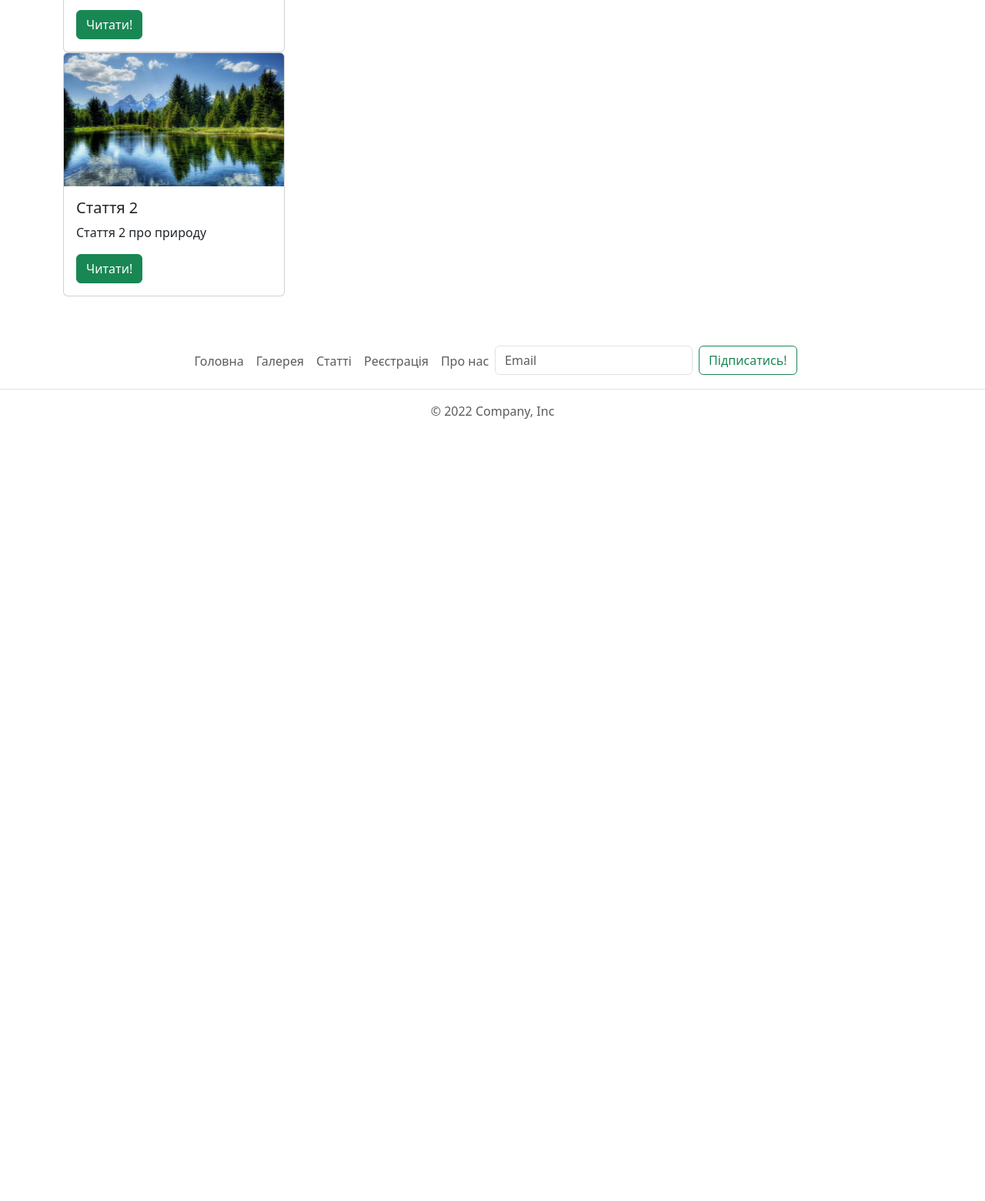
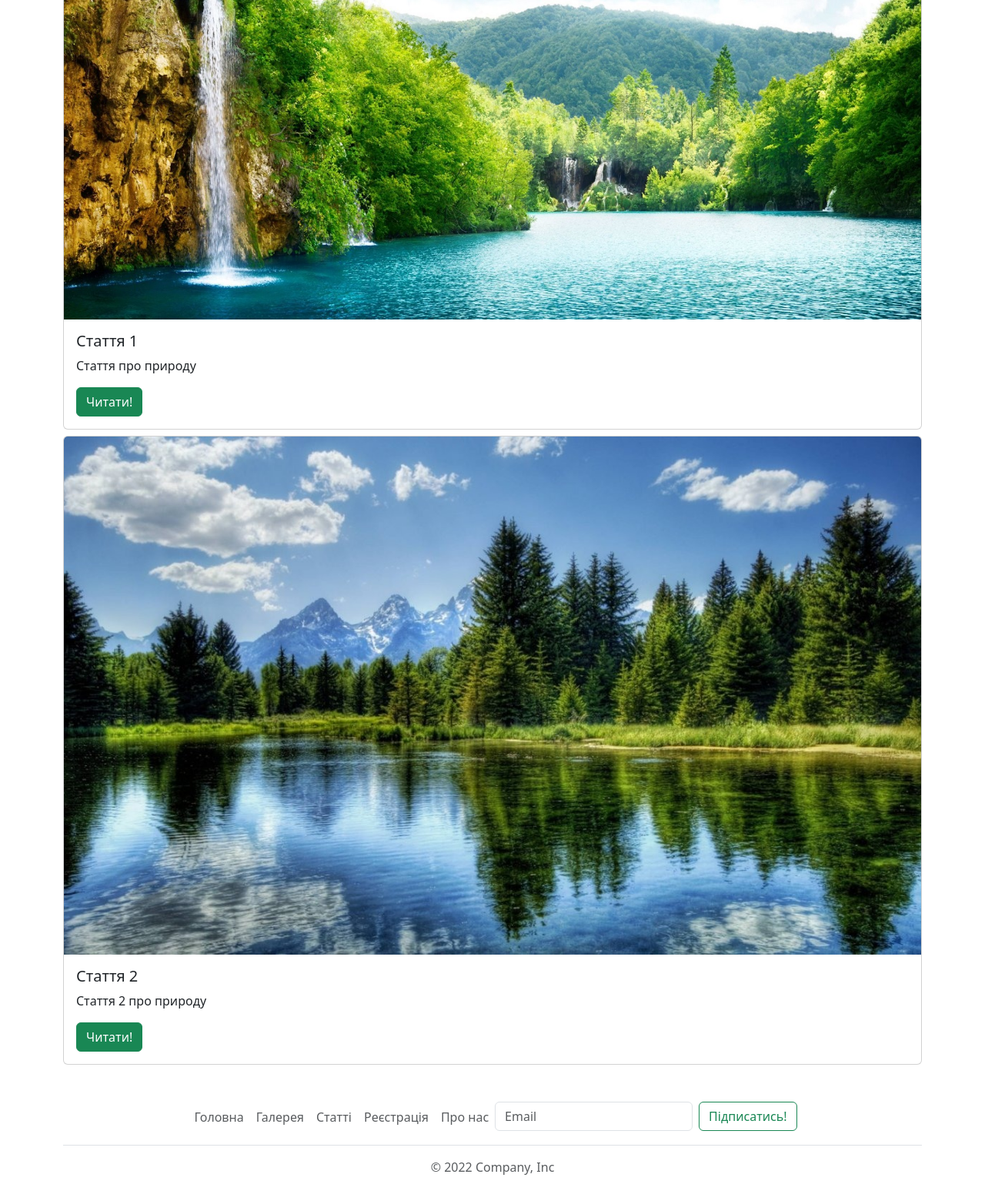
Before and after one commit to Kirashchuk/bootstrap-homework, a website: page index.html in a window 1280 px wide. Shown: the part 1017-2577 px from the top of the page at 77% size. Before the commit the page ends 1595 px from the top, so only its background shows below. Drawn offline with nearby package versions, Linux system fonts and the light colour scheme.

Commit message:
fix scroll bag

```diff
--- a/index.html
+++ b/index.html
@@ -84,7 +84,7 @@
 
             <li class="nav-item">
               <button type="button" class="btn btn-outline-success" data-bs-toggle="modal" data-bs-target="#testModal">
-                Зворотній зв'язок
+                зв'язок
               </button>
             </li>
           </ul>
@@ -96,10 +96,10 @@
   </header>
 
   <div class="container-lg">
-    <div class="row mb-5">
+    <div class="row my-2">
 
       <!-- Main -->
-      <div class="col-xxl-7 col-xl-8 col-lg-12">
+      <div class="col-xxl-7 col-xl-8 col-lg-12 mb-3">
 
         <div class="accordion" id="accordiontest">
 
@@ -167,7 +167,7 @@
       </div>
 
       <!-- Left -->
-      <div class="col-xxl-3 col-xl-4 col-lg-6 order-xl-first">
+      <div class="col-xxl-3 col-xl-4 col-lg-6 order-xl-first mb-3">
 
         <div id="carousel-primary" class="carousel slide">
           <div class="carousel-indicators">
@@ -226,9 +226,9 @@
       </div>
 
       <!-- Right -->
-      <div class="col-xxl-2 col-xl-12 col-lg-6 order-last">
-        <div class="rov">
-          <div class="card" style="width: 18rem;">
+      <div class="col-xxl-2 col-xl-12 col-lg-6 order-last mb-3">
+        <div class="rov mb-2">
+          <div class="card mb-2">
             <img src="assets/img/1img.jpg" class="card-img-top" alt="Природа">
             <div class="card-body">
               <h5 class="card-title">Cтаття 1</h5>
@@ -236,9 +236,8 @@
               <a href="index.html" class="btn btn-success">Читати!</a>
             </div>
           </div>
-        </div>
 
-        <div class="card" style="width: 18rem;">
+          <div class="card mb-2">
             <img src="assets/img/2img.jpg" class="card-img-top" alt="Природа">
             <div class="card-body">
               <h5 class="card-title">Cтаття 2</h5>
@@ -246,11 +245,15 @@
               <a href="index.html" class="btn btn-success">Читати!</a>
             </div>
           </div>
+
+        </div>
       </div>
 
     </div>
   </div>
 
+  <!-- Footer -->
+  <div class="container-lg">
     <div class="row">
 
       <footer class="py-2 my-2">
@@ -275,6 +278,7 @@
         <p class="text-center text-muted">© 2022 Company, Inc</p>
       </footer>
 
+    </div>
   </div>
 
   <!-- Modal -->
```
Lines whose indentation alone changed are shown as unchanged.
